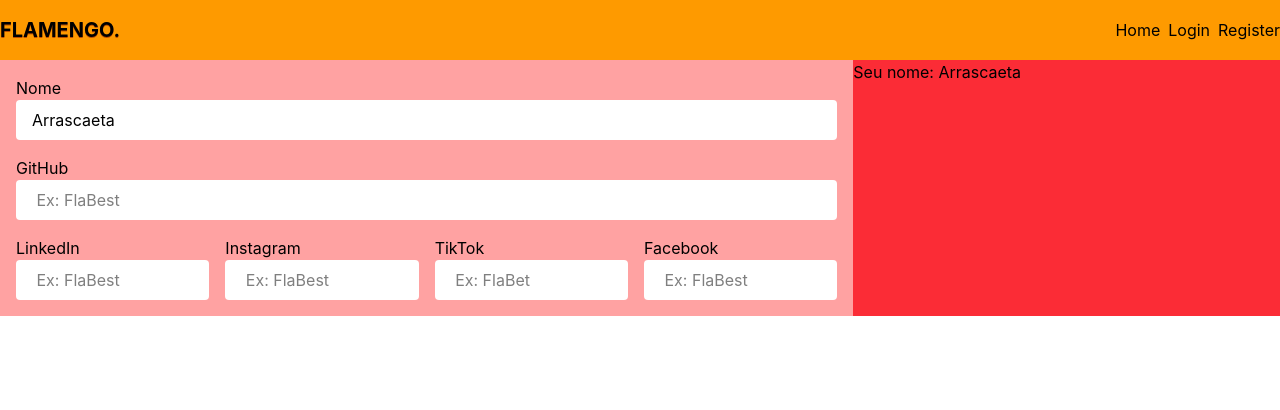
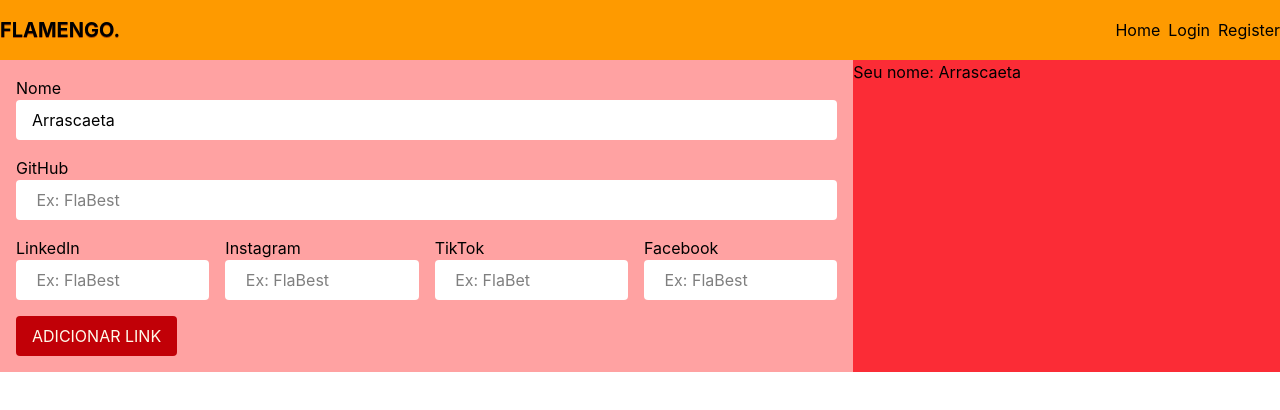
Before and after one commit to DanielASBatista/reactLogin, a React (Vite) app: page /edit in a window 1280 px wide. Shown: the top 410 px of the page. Built offline with nearby package versions, Linux system fonts and the light colour scheme.

Commit message:
added - botão de adicionar link.

```diff
--- a/src/components/Header/EditPage.tsx
+++ b/src/components/Header/EditPage.tsx
@@ -1,14 +1,36 @@
 import { useState } from "react"
 import { Input } from "../Input"
+/*import { Link } from*/
+
+interface Link{
+    name: string,
+    url: string,
+}
+
 
 export const EditPage = () => {
     const[name, setName] = useState("Arrascaeta");
+    const [links, setLinks] = useState<Link[]>([]);
+
+    const handleAddLink = () => {
+        setLinks([...links, {name:"", url:""}]);
+    }
+
+    const handleLinkChange = (index: number, field: string, value: string) => {
+        const updatedLinks = [...links];
+
+        updatedLinks[index] = {
+            ...updatedLinks[index],
+            [field] : value,
+        }
+        setLinks(updatedLinks);
+    }
 
     return  (
         <div>
             <div className="container mx-auto flex ">
                 <main className="w-8/12 bg-red-300 p-4">
-                    <form className="space-y-4">
+                    <form className="space-y-4" onSubmit={(event) => {event.preventDefault()}}>
                         <Input name="Nome" id="name" placeholder=" Ex: Zico" value={name} onChange={(event) =>{setName(event.target.value)}}/>
 
                         <Input name="GitHub" id="github" placeholder=" Ex: FlaBest" />
@@ -24,6 +46,41 @@
                         <Input name="Facebook" id="facebook" placeholder=" Ex: FlaBest" />
 
                         </div>
+
+                      <div className="space-y-4">
+                        {
+                            links.map((link, index) => {
+                                return (
+                                    <div className="flex gap-4">
+                                      <Input
+                                        name={"Nome do Link " + index + 1}
+                                        id={"link-" + index}
+                                        value={link.name}
+                                        placeholder="Ex: Portfolio"
+                                        onChange={(event) => {handleLinkChange (index, "name", event.target.value)}}
+                                        />
+
+                                      <Input
+                                        name={"URL do Link"}
+                                        id={"link-url-" + index}
+                                        value={link.url}
+                                        placeholder="Ex: https://portfolio.com"
+                                        onChange={(event) => {handleLinkChange (index, "url", event.target.value)}}
+                                        />
+                                    </div>
+                                )
+                            })
+                        }
+                       <button className=" text-amber-50
+                                           bg-red-700 rounded
+                                           cursor-pointer px-4 py-2
+                                           uppercase
+                                           hover:opacity-20
+                                           transition-opacity
+                                           duration-1000"
+                       onClick={handleAddLink}>Adicionar Link</button>
+                      </div>
+
                     </form>
                 </main>
 
```
